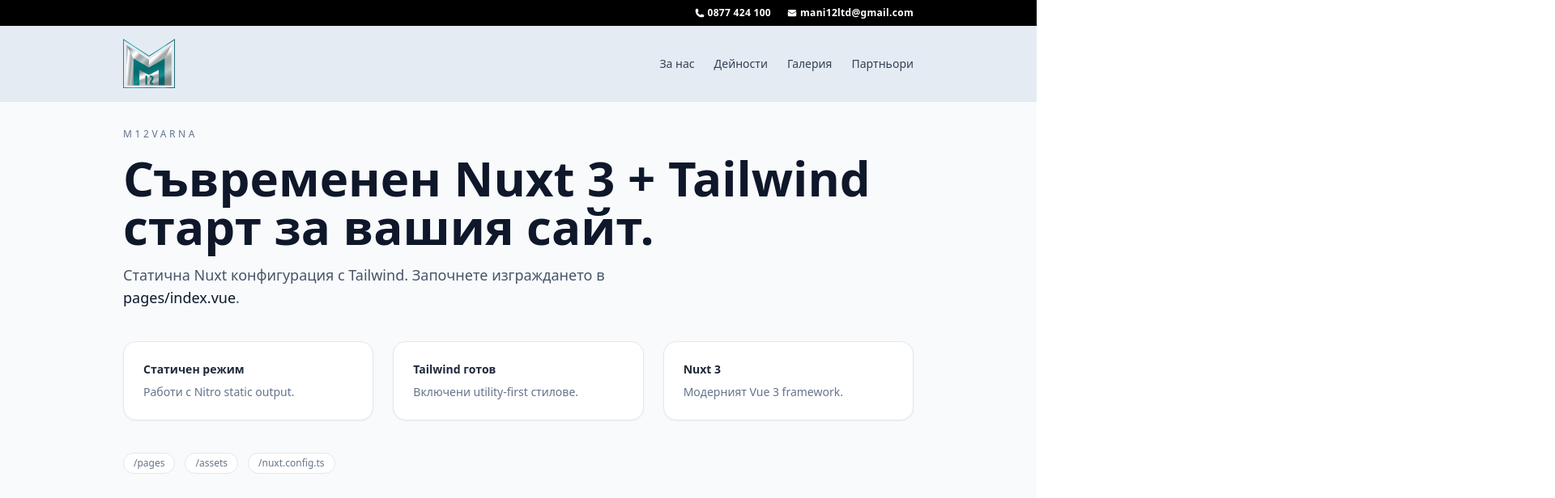
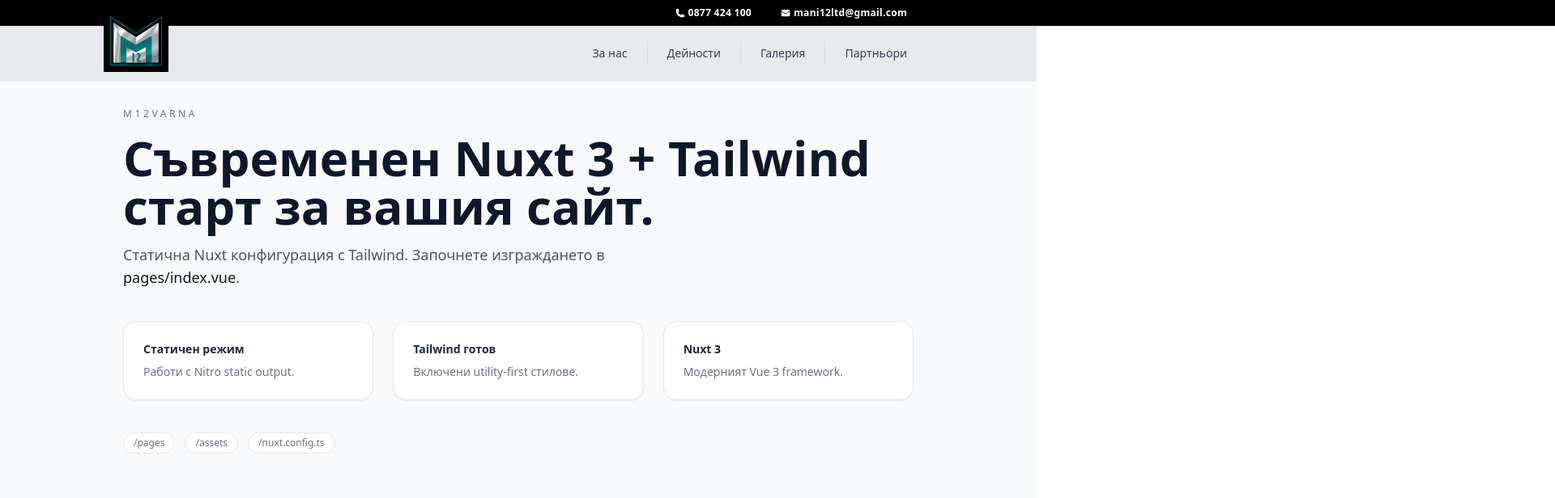
Before and after one commit to udarstudio/m12varna.com, a Nuxt app: page / in a window 1280 px wide. Shown: the top 616 px of the page at 81% size, 1920 px wide, since content can reach past the window. Built offline with nearby package versions, Linux system fonts and the light colour scheme.

Commit message:
Add site header styles and meta build files
- Created a new SCSS file for site header styles, defining styles for logo and bar elements.
- Added CSS output for the site header to the Nuxt build.
- Generated a meta build file for prerendering.

```diff
--- /dev/null
+++ b/assets/scss/site-header.scss
@@ -0,0 +1,28 @@
+.site-header {
+  &__logo {
+    width: 64px;
+    height: auto
+  }
+
+  &__bar {
+    &:before {
+      content: '';
+      position: absolute;
+      top: 0;
+      right: 100%;
+      bottom: 0;
+      width: 100vw;
+      background-color: inherit
+    }
+
+    &:after {
+      content: '';
+      position: absolute;
+      top: 0;
+      left: 100%;
+      bottom: 0;
+      width: 100vw;
+      background-color: inherit
+    }
+  }
+}
--- a/components/SiteFooter.vue
+++ b/components/SiteFooter.vue
@@ -1,6 +1,6 @@
 <template>
-  <footer class="mt-12 border-t border-slate-200 bg-white">
-    <div class="mx-auto flex max-w-5xl items-center justify-between px-6 py-6 text-xs text-slate-500">
+  <footer class="mt-12 border-t border-gray-200 bg-white">
+    <div class="mx-auto flex max-w-5xl items-center justify-between px-6 py-6 text-xs text-gray-500">
       <span>© 2026 m12varna. Всички права запазени.</span>
     </div>
   </footer>
--- a/components/SiteHeader.vue
+++ b/components/SiteHeader.vue
@@ -1,47 +1,57 @@
 <template>
-  <header>
-    <div class="w-full bg-black">
-      <div class="mx-auto flex max-w-5xl items-center justify-between gap-6 px-6 py-2 text-xs text-white">
-        <span></span>
-        <div class="flex items-center gap-5">
-          <a class="flex items-center gap-1 font-semibold tracking-wide hover:text-white/80" href="tel:+359877424100">
+  <header class="site-header bg-gray-200/80">
+    <div class="flex justify-between items-center mx-auto max-w-5xl ">
+      <a href="/" aria-label="Начало" class="relative z-10 bg-black p-2">
+        <img
+          class="site-header__logo"
+          width="64"
+          height="61"
+          :src="logoUrl"
+          alt="M12 Varna"
+        />
+      </a>
+
+      <div>
+        <div class="px-6 flex items-center justify-between text-xs text-white">
+          <span> </span>
+
+          <div class="relative site-header__bar w-full flex justify-end items-center gap-5 bg-black">
+            <a class="flex items-center p-2 gap-1 font-semibold tracking-wide hover:text-white/80" href="tel:+359877424100">
               <PhoneIcon class="h-3 w-3" />
               0877 424 100
             </a>
-          <a class="flex items-center gap-1 font-semibold tracking-wide hover:text-white/80" href="mailto:mani12ltd@gmail.com">
+            <a class="flex items-center p-2 gap-1 font-semibold tracking-wide hover:text-white/80" href="mailto:mani12ltd@gmail.com">
               <EnvelopeIcon class="h-3 w-3" />
               mani12ltd@gmail.com
             </a>
           </div>
         </div>
-    </div>
 
-    <nav class="w-full border-b border-slate-200 bg-slate-200/80">
-      <div class="mx-auto flex max-w-5xl items-center justify-between px-6 py-4 text-sm text-slate-700">
-        <img
-          class="w-auto"
-          width="64"
-          height="61"
-          :src="logoUrl"
-          alt="M12 Varna"
-          style="width: 64px; height: auto"
-        />
-        <ul class="flex items-center gap-6">
-          <li>
-            <a class="transition hover:text-slate-900" href="#">За нас</a>
+        <nav class="w-full border-b border-gray-200">
+          <div class="mx-auto flex max-w-5xl items-center justify-between px-6 py-4 text-sm text-gray-700">
+            <span> </span>
+
+            <ul class="flex items-center text-gray-300">
+              <li class="flex items-center">
+                <a class="px-2 py-2 text-gray-700 transition hover:text-gray-900" href="#">За нас</a>
               </li>
-          <li>
-            <a class="transition hover:text-slate-900" href="#">Дейности</a>
+              <li class="flex items-center">
+                <span class="mx-4 inline-block h-7 w-px bg-gray-300/60" aria-hidden="true"></span>
+                <a class="px-2 py-2 text-gray-700 transition hover:text-gray-900" href="#">Дейности</a>
               </li>
-          <li>
-            <a class="transition hover:text-slate-900" href="#">Галерия</a>
+              <li class="flex items-center">
+                <span class="mx-4 inline-block h-7 w-px bg-gray-300/60" aria-hidden="true"></span>
+                <a class="px-2 py-2 text-gray-700 transition hover:text-gray-900" href="#">Галерия</a>
               </li>
-          <li>
-            <a class="transition hover:text-slate-900" href="#">Партньори</a>
+              <li class="flex items-center">
+                <span class="mx-4 inline-block h-7 w-px bg-gray-300/60" aria-hidden="true"></span>
+                <a class="px-2 py-2 text-gray-700 transition hover:text-gray-900" href="#">Партньори</a>
               </li>
             </ul>
           </div>
         </nav>
+      </div>
+    </div>
   </header>
 </template>
 
@@ -49,3 +59,7 @@
 import { EnvelopeIcon, PhoneIcon } from '@heroicons/vue/24/solid'
 import logoUrl from '~/assets/images/mani-12-eood-logo.png'
 </script>
+
+<style scoped lang="scss">
+@use '~/assets/scss/site-header.scss';
+</style>
--- a/package.json
+++ b/package.json
@@ -14,7 +14,8 @@
     "nuxt": "^3.10.0"
   },
   "devDependencies": {
+    "@heroicons/vue": "^2.2.0",
     "@nuxtjs/tailwindcss": "^6.11.0",
-    "@heroicons/vue": "^2.2.0"
+    "sass": "^1.97.3"
   }
 }
--- a/pages/index.vue
+++ b/pages/index.vue
@@ -1,35 +1,35 @@
 <template>
   <main class="mx-auto flex max-w-5xl flex-col gap-10 px-6 pb-16 pt-8">
     <div class="flex flex-col gap-4">
-      <p class="text-xs uppercase tracking-[0.3em] text-slate-500">m12varna</p>
+      <p class="text-xs uppercase tracking-[0.3em] text-gray-500">m12varna</p>
       <h1 class="text-4xl font-semibold leading-tight sm:text-6xl">
         Съвременен Nuxt 3 + Tailwind старт за вашия сайт.
       </h1>
-      <p class="max-w-2xl text-lg text-slate-600">
+      <p class="max-w-2xl text-lg text-gray-600">
         Статична Nuxt конфигурация с Tailwind. Започнете изграждането в
-        <span class="font-medium text-slate-900">pages/index.vue</span>.
+        <span class="font-medium text-gray-900">pages/index.vue</span>.
       </p>
     </div>
 
     <div class="grid gap-6 md:grid-cols-3">
-      <div class="rounded-2xl border border-slate-200 bg-white p-6 shadow-sm">
-        <p class="text-sm font-semibold text-slate-800">Статичен режим</p>
-        <p class="mt-2 text-sm text-slate-500">Работи с Nitro static output.</p>
+      <div class="rounded-2xl border border-gray-200 bg-white p-6 shadow-sm">
+        <p class="text-sm font-semibold text-gray-800">Статичен режим</p>
+        <p class="mt-2 text-sm text-gray-500">Работи с Nitro static output.</p>
       </div>
-      <div class="rounded-2xl border border-slate-200 bg-white p-6 shadow-sm">
-        <p class="text-sm font-semibold text-slate-800">Tailwind готов</p>
-        <p class="mt-2 text-sm text-slate-500">Включени utility-first стилове.</p>
+      <div class="rounded-2xl border border-gray-200 bg-white p-6 shadow-sm">
+        <p class="text-sm font-semibold text-gray-800">Tailwind готов</p>
+        <p class="mt-2 text-sm text-gray-500">Включени utility-first стилове.</p>
       </div>
-      <div class="rounded-2xl border border-slate-200 bg-white p-6 shadow-sm">
-        <p class="text-sm font-semibold text-slate-800">Nuxt 3</p>
-        <p class="mt-2 text-sm text-slate-500">Модерният Vue 3 framework.</p>
+      <div class="rounded-2xl border border-gray-200 bg-white p-6 shadow-sm">
+        <p class="text-sm font-semibold text-gray-800">Nuxt 3</p>
+        <p class="mt-2 text-sm text-gray-500">Модерният Vue 3 framework.</p>
       </div>
     </div>
 
     <div class="flex flex-wrap gap-3">
-      <span class="rounded-full border border-slate-200 bg-white px-3 py-1 text-xs text-slate-500">/pages</span>
-      <span class="rounded-full border border-slate-200 bg-white px-3 py-1 text-xs text-slate-500">/assets</span>
-      <span class="rounded-full border border-slate-200 bg-white px-3 py-1 text-xs text-slate-500">/nuxt.config.ts</span>
+      <span class="rounded-full border border-gray-200 bg-white px-3 py-1 text-xs text-gray-500">/pages</span>
+      <span class="rounded-full border border-gray-200 bg-white px-3 py-1 text-xs text-gray-500">/assets</span>
+      <span class="rounded-full border border-gray-200 bg-white px-3 py-1 text-xs text-gray-500">/nuxt.config.ts</span>
     </div>
   </main>
 </template>
```
Also changed, not shown: 1 other file (tests, documents, lock files or other folders). Lines whose indentation alone changed are shown as unchanged.
